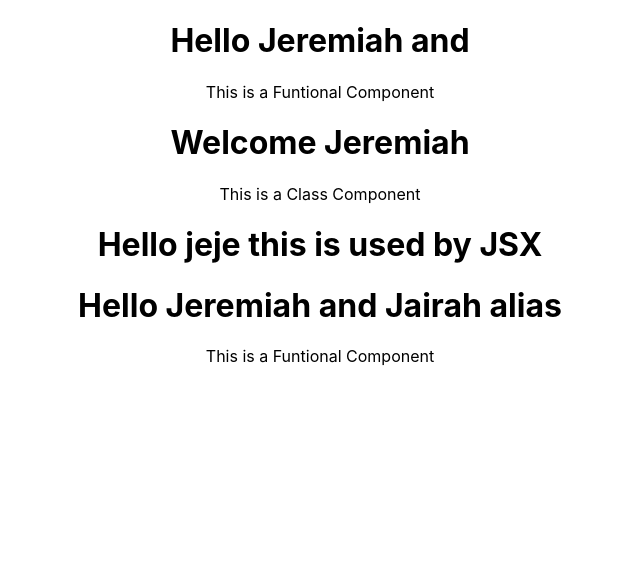
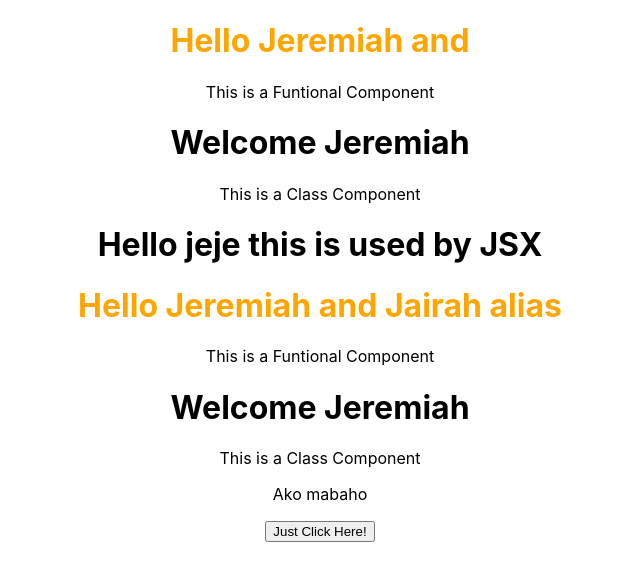
Before and after one commit to JeremiahMutuc/practiceReact-js, a React (Create React App) app in the folder react-sample/: page / in a window 1280 px wide. Shown: the top 580 px of the page, without its empty margins (320-960 px from the left). Built offline with nearby package versions, Linux system fonts and the light colour scheme.

Commit message:
State, css and Event handling

```diff
--- a/react-sample/src/App.js
+++ b/react-sample/src/App.js
@@ -1,8 +1,10 @@
 import React from 'react';
 import './App.css';
-import Greet from './components/Greet';
-import Greet2 from './components/Greet2';
+import Greet from './components/Greet'
+import Greet2 from './components/Greet2'
 import Hello from './components/Hellojsx'
+import Message from './components/Message'
+import Event from './components/Event'
 function App(){
 
     return (
@@ -11,7 +13,8 @@ function App(){
            <Greet2/>
            <Hello/>
            <Greet alias="Jairah alias"/>
-
+           <Message/>
+           <Event></Event>
       </div>
     );
 
--- /dev/null
+++ b/react-sample/src/components/Event.js
@@ -0,0 +1,16 @@
+import React, {Component} from 'react'
+
+
+class Event extends Component{
+    event = () =>{
+        console.log('Thank you for clicking me')
+    }
+
+    render(){
+        return (
+            <button onClick={this.event}>Just Click Here!</button>
+        )
+    }
+}
+
+export default Event
--- a/react-sample/src/components/Greet.js
+++ b/react-sample/src/components/Greet.js
@@ -1,5 +1,8 @@
 import React from 'react';
+const colorhead = {
+    color: 'orange'
+}
 
-var Greet = (props) => <html><h1>Hello Jeremiah and {props.alias}</h1><p>This is a Funtional Component</p></html>
+var Greet = (props) => <html><h1 style={colorhead}>Hello Jeremiah and {props.alias}</h1><p>This is a Funtional Component</p></html>
 
 export default Greet
--- /dev/null
+++ b/react-sample/src/components/Message.js
@@ -0,0 +1,16 @@
+import React, { Component } from 'react'
+
+
+class Message extends Component{
+    constructor(){
+        super()
+        this.state = {
+            message: "Ako maba"
+        }
+    }
+    render(){
+        return <html><h1>Welcome Jeremiah</h1><p>This is a Class Component</p><p>{this.state.message}ho</p></html>
+    }
+}
+
+export default Message
```
